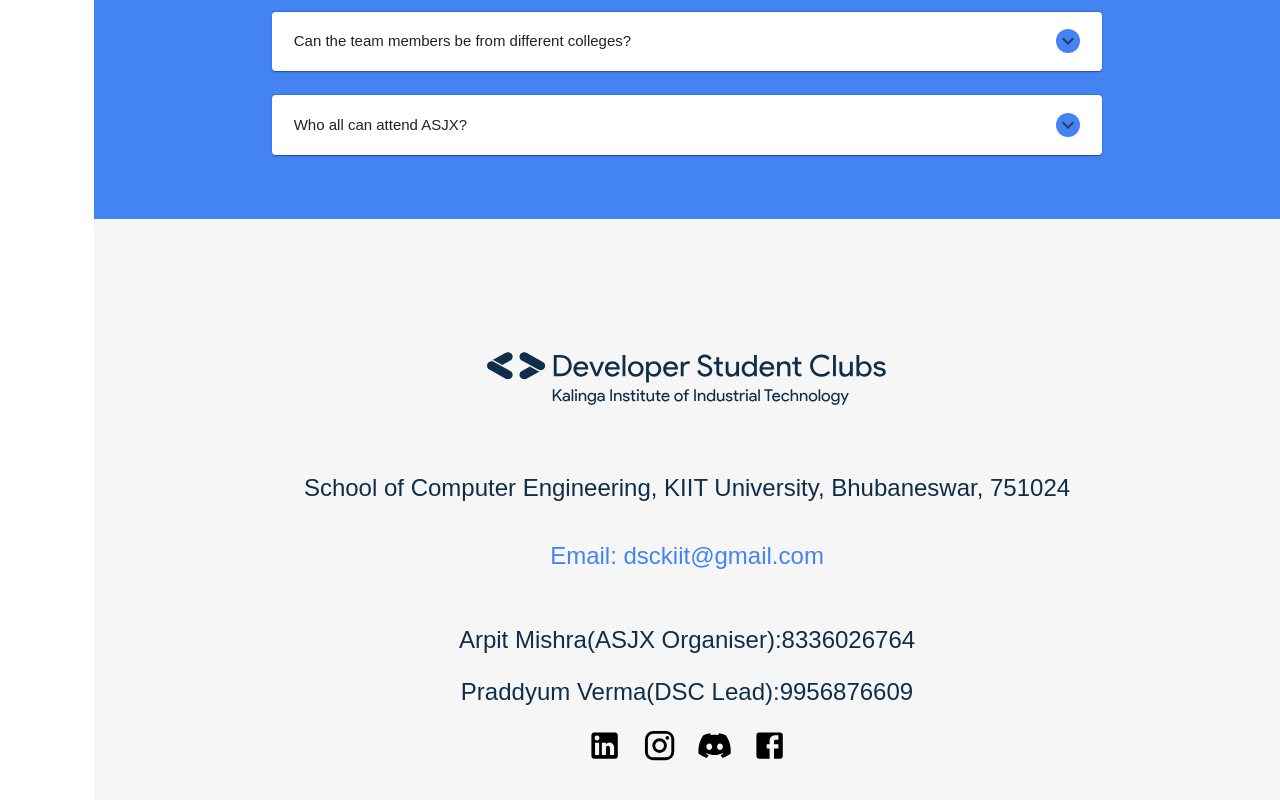
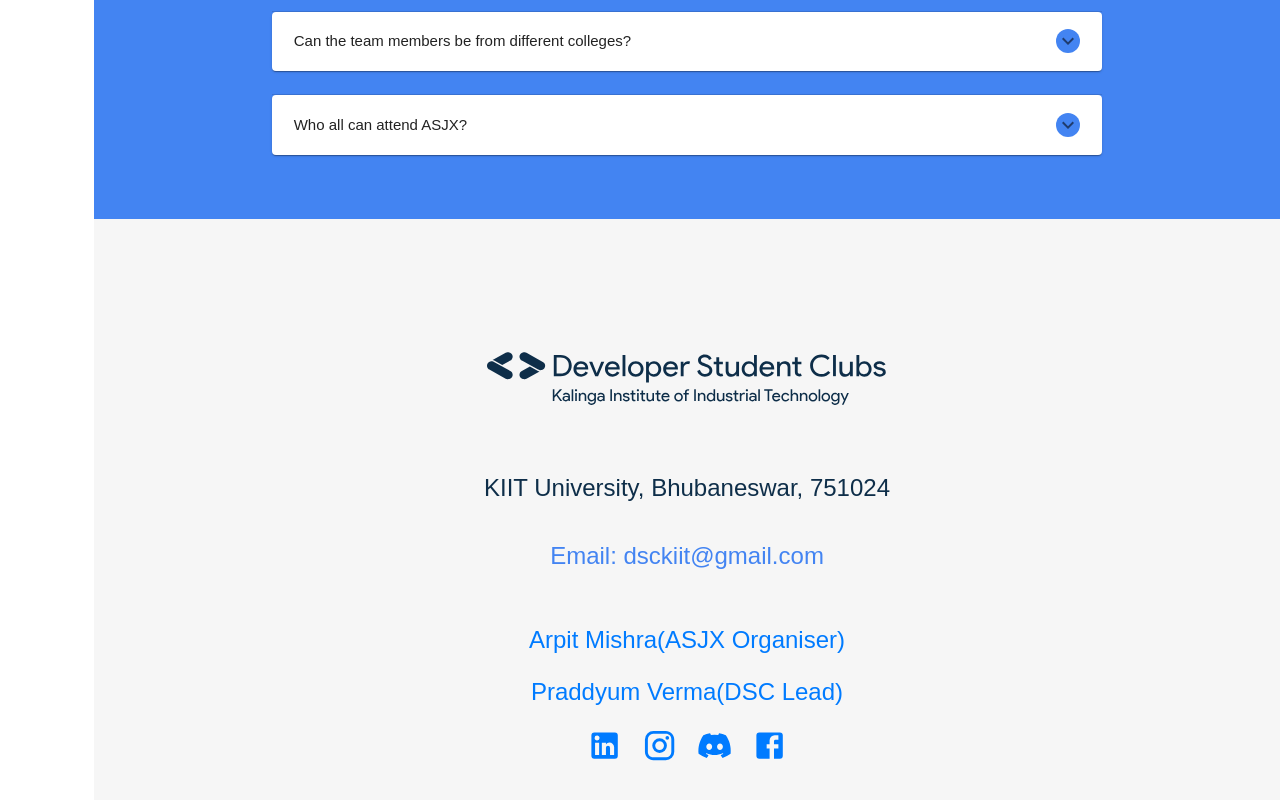
Before and after one commit to akashgp09/dsc-asjx, a Next.js app: page / in a window 1280 px wide. Shown: the part 5515-6315 px from the top of the page. Built offline with nearby package versions, Linux system fonts and the light colour scheme; a web font is replaced by a local one.

Commit message:
Footer Updated

```diff
--- a/components/Footer/footer.jsx
+++ b/components/Footer/footer.jsx
@@ -17,32 +17,31 @@ export default function Footer() {
         <div className="container-fluid">
           <div className="row">
             <div className={styles.college_title}>
-              School of Computer Engineering, KIIT University, Bhubaneswar,
-              751024
+              KIIT University, Bhubaneswar, 751024
             </div>
             <div className={styles.date}>Email: dsckiit@gmail.com</div>
           </div>
           <div className={styles.contact}>
             <div className={styles.title}>
-              Arpit Mishra(ASJX Organiser):8336026764
+              <a href="https://www.linkedin.com/in/mishrrag/">Arpit Mishra(ASJX Organiser)</a>
             </div>
             <div className={styles.title}>
-              Praddyum Verma(DSC Lead):9956876609
+              <a href="https://www.linkedin.com/in/praddyum/" className={styles.link}>Praddyum Verma(DSC Lead)</a>
             </div>
           </div>
           <div className="row">
             <div className={styles.social}>
               <span className={styles.space}>
-                <LinkedInIcon style={{ fontSize: "2.2rem" }} />
+                <a href="https://www.linkedin.com/company/dsckiit/"><LinkedInIcon style={{ fontSize: "2.2rem" }} /></a>
               </span>
               <span className={styles.space}>
-                <InstagramIcon style={{ fontSize: "2.2rem" }} />
+                <a href="https://www.instagram.com/dsckiit/"><InstagramIcon style={{ fontSize: "2.2rem" }} /></a>
               </span>
               <span className={styles.space}>
-                <FaDiscord style={{ fontSize: "2.2rem" }} />
+                <a href="https://discord.gg/pqUU6Znd"><FaDiscord style={{ fontSize: "2.2rem" }} /></a>
               </span>
               <span className={styles.space}>
-                <FacebookIcon style={{ fontSize: "2.2rem" }} />
+                <a href="https://www.facebook.com/dsckiit"><FacebookIcon style={{ fontSize: "2.2rem" }} /></a>
               </span>
             </div>
           </div>
--- a/components/Footer/footer.module.css
+++ b/components/Footer/footer.module.css
@@ -1,3 +1,7 @@
+.link{
+  text-decoration: none;
+}
+
 .header {
   text-align: center;
   font-size: 3.2rem;
```
